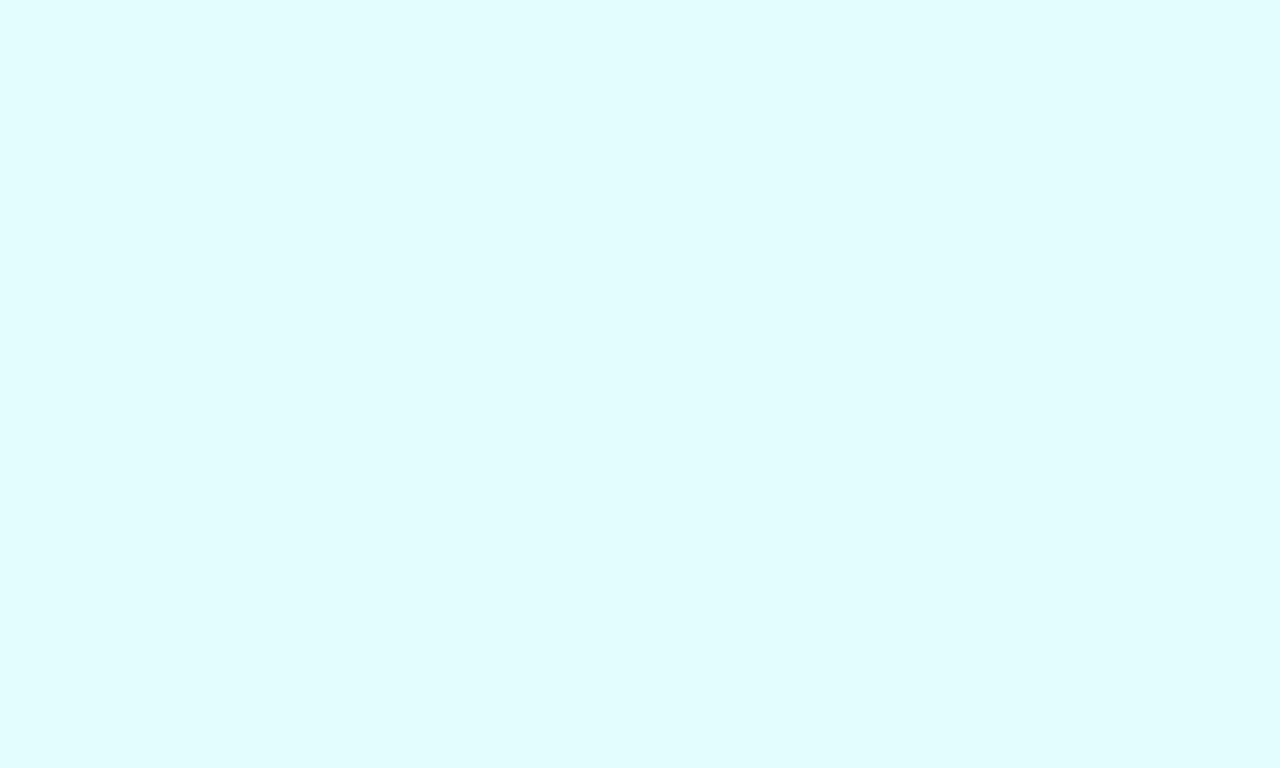
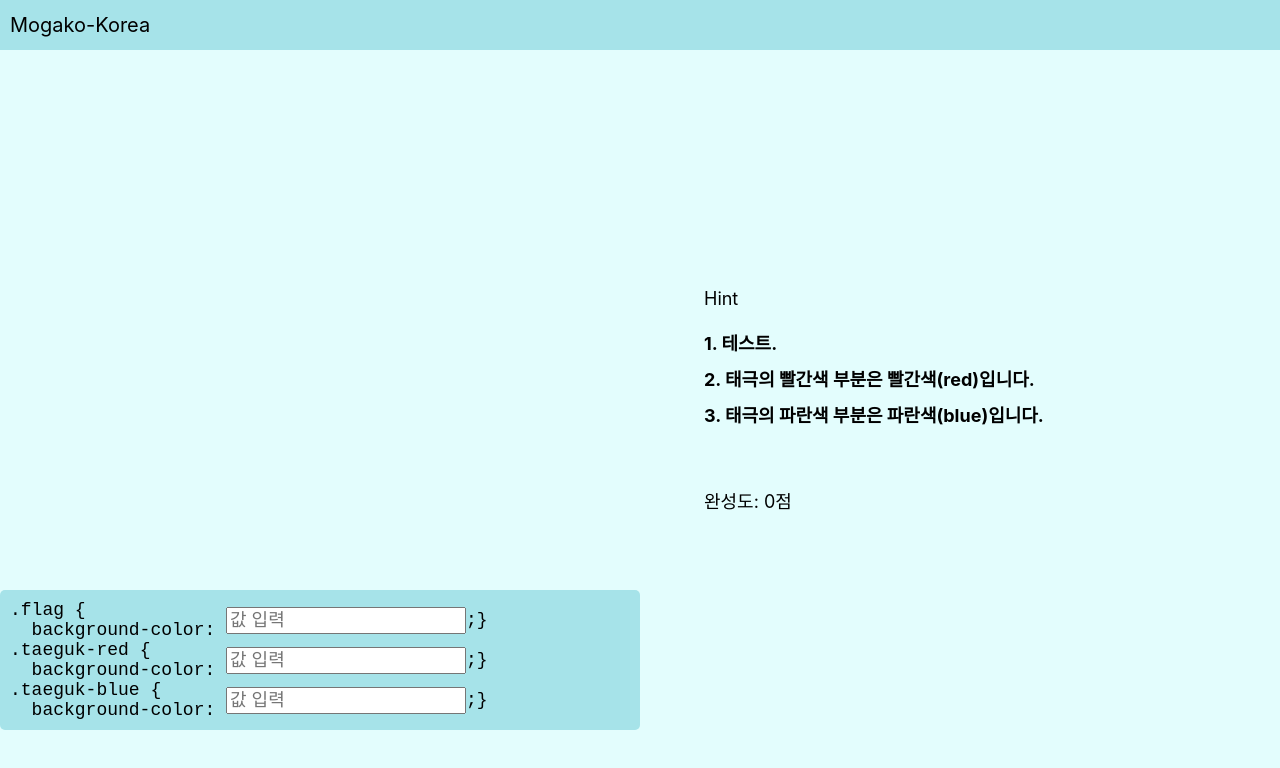
Before and after one commit to MOGAKO-ide/mogako_flag_front, a React (Create React App) app: page /stage2 in a window 1280 px wide. Before the commit this address had no page. Shown: the top 768 px of the page. Built offline with nearby package versions, Linux system fonts and the light colour scheme.

Commit message:
2단계 추가 병합

```diff
--- a/src/App.js
+++ b/src/App.js
@@ -6,7 +6,8 @@ import Join from './JoinPage';
 import MyPage from './MyPage';
 import ChangePasswordPage from './ChangePasswordPage';
 import ChooseStage from './ChooseStagePage';
-import StagePage from './StagePage';
+import StagePage1 from './StagePage1';
+import StagePage2 from './StagePage2';
 
 function App() {
   return (
@@ -29,7 +30,8 @@ function App() {
         <Route path="/choosestage" element={<ChooseStage
           username="SampleUser"
         />} />
-        <Route path="/stage" element={<StagePage />} />
+        <Route path="/stage" element={<StagePage1 />} />
+        <Route path="/stage2" element={<StagePage2 />} />
       </Routes>
     </Router>
   );
--- /dev/null
+++ b/src/StagePage1.js
@@ -0,0 +1,103 @@
+import React, { useState, useEffect } from 'react';
+import { useNavigate } from 'react-router-dom';
+import './StagePage.css';
+
+function StagePage1() {
+  const navigate = useNavigate();  // <-- Declare navigate
+  const [flagBgColor, setFlagBgColor] = useState('');
+  const [taegukRedColor, setTaegukRedColor] = useState('');
+  const [taegukBlueColor, setTaegukBlueColor] = useState('');
+  const [score, setScore] = useState(0);
+
+  useEffect(() => {
+    let tempScore = 0;
+    if (flagBgColor === 'white') tempScore += 33;
+    if (taegukRedColor === 'red') tempScore += 33;
+    if (taegukBlueColor === 'blue') tempScore += 34; // 최종 점수를 100점으로 만들기 위해 1점 추가
+    setScore(tempScore);
+  }, [flagBgColor, taegukRedColor, taegukBlueColor]);
+
+  const dynamicStyles = {
+    '.flag': {
+      'backgroundColor': flagBgColor
+    },
+    '.taeguk-red': {
+      'backgroundColor': taegukRedColor
+    },
+    '.taeguk-blue': {
+      'backgroundColor': taegukBlueColor
+    }
+  };
+
+  const goToNextLevel = () => {
+    alert('다음 난이도로 이동합니다!');
+    navigate('/stage2');
+  };
+
+
+  return (
+    <div className="container">
+      <div className="top-bar">
+        <span>Mogako-Korea</span>
+      </div>
+
+      <div className="app">
+        <div className="left">
+          <div className="flag" style={dynamicStyles['.flag']}>
+            <div className="taeguk-red" style={dynamicStyles['.taeguk-red']}></div>
+            <div className="taeguk-blue" style={dynamicStyles['.taeguk-blue']}></div>
+          </div>
+      <br></br>
+          <div className="code-container">
+            <div className="input-line">
+              <pre>.flag {'{\n'}  background-color: </pre>
+              <input
+                value={flagBgColor}
+                onChange={(e) => setFlagBgColor(e.target.value)}
+                placeholder="값 입력"
+              />
+              <pre>;}</pre>
+            </div>
+
+            <div className="input-line">
+              <pre>.taeguk-red {'{\n'}  background-color: </pre>
+              <input
+                value={taegukRedColor}
+                onChange={(e) => setTaegukRedColor(e.target.value)}
+                placeholder="값 입력"
+              />
+              <pre>;}</pre>
+            </div>
+
+            <div className="input-line">
+              <pre>.taeguk-blue {'{\n'}  background-color: </pre>
+              <input
+                value={taegukBlueColor}
+                onChange={(e) => setTaegukBlueColor(e.target.value)}
+                placeholder="값 입력"
+              />
+              <pre>;}</pre>
+            </div>
+          </div>
+        </div>
+
+        <div className="right">
+            <p>Hint</p>
+            <div className="hint">
+              <p>1. 국기의 배경색은 흰색입니다.</p>
+              <p>2. 태극의 빨간색 부분은 빨간색(red)입니다.</p>
+              <p>3. 태극의 파란색 부분은 파란색(blue)입니다.</p>
+            </div>
+            <br></br><br></br>
+            <div className="scoreContainer">
+              <p>완성도: {score}점</p>
+              {/* 점수가 100점일 때만 버튼을 표시 */}
+              {score === 100 && <button onClick={goToNextLevel}>다음 난이도</button>}
+            </div>
+        </div>
+      </div>
+    </div>
+  );
+}
+
+export default StagePage1;
--- a/src/StagePage.js
+++ b/src/StagePage2.js
@@ -1,7 +1,9 @@
 import React, { useState, useEffect } from 'react';
+import { useNavigate } from 'react-router-dom';
 import './StagePage.css';
 
-function StagePage() {
+function StagePage2() {
+  const navigate = useNavigate();
   const [flagBgColor, setFlagBgColor] = useState('');
   const [taegukRedColor, setTaegukRedColor] = useState('');
   const [taegukBlueColor, setTaegukBlueColor] = useState('');
@@ -14,8 +16,6 @@ function StagePage() {
     if (taegukBlueColor === 'blue') tempScore += 34; // 최종 점수를 100점으로 만들기 위해 1점 추가
     setScore(tempScore);
   }, [flagBgColor, taegukRedColor, taegukBlueColor]);
-
-
 
   const dynamicStyles = {
     '.flag': {
@@ -31,10 +31,9 @@ function StagePage() {
 
   const goToNextLevel = () => {
     alert('다음 난이도로 이동합니다!');
-    // 여기에 다음 난이도로 이동하는 로직을 추가해야함
-    // 예를 들면, React Router를 사용하여 다른 페이지로 이동하는 등
-    // 아직 미구현이다아아ㅏ
+    navigate('/stage2');
   };
+
 
   return (
     <div className="container">
@@ -85,24 +84,20 @@ function StagePage() {
         <div className="right">
             <p>Hint</p>
             <div className="hint">
-    <p>1. 국기의 배경색은 흰색입니다.</p>
+              <p>1. 테스트.</p>
               <p>2. 태극의 빨간색 부분은 빨간색(red)입니다.</p>
               <p>3. 태극의 파란색 부분은 파란색(blue)입니다.</p>
             </div>
             <br></br><br></br>
             <div className="scoreContainer">
-
               <p>완성도: {score}점</p>
               {/* 점수가 100점일 때만 버튼을 표시 */}
               {score === 100 && <button onClick={goToNextLevel}>다음 난이도</button>}
             </div>
         </div>
-
       </div>
-
     </div>
-
   );
 }
 
-export default StagePage;
+export default StagePage2;
```
Lines whose indentation alone changed are shown as unchanged.
